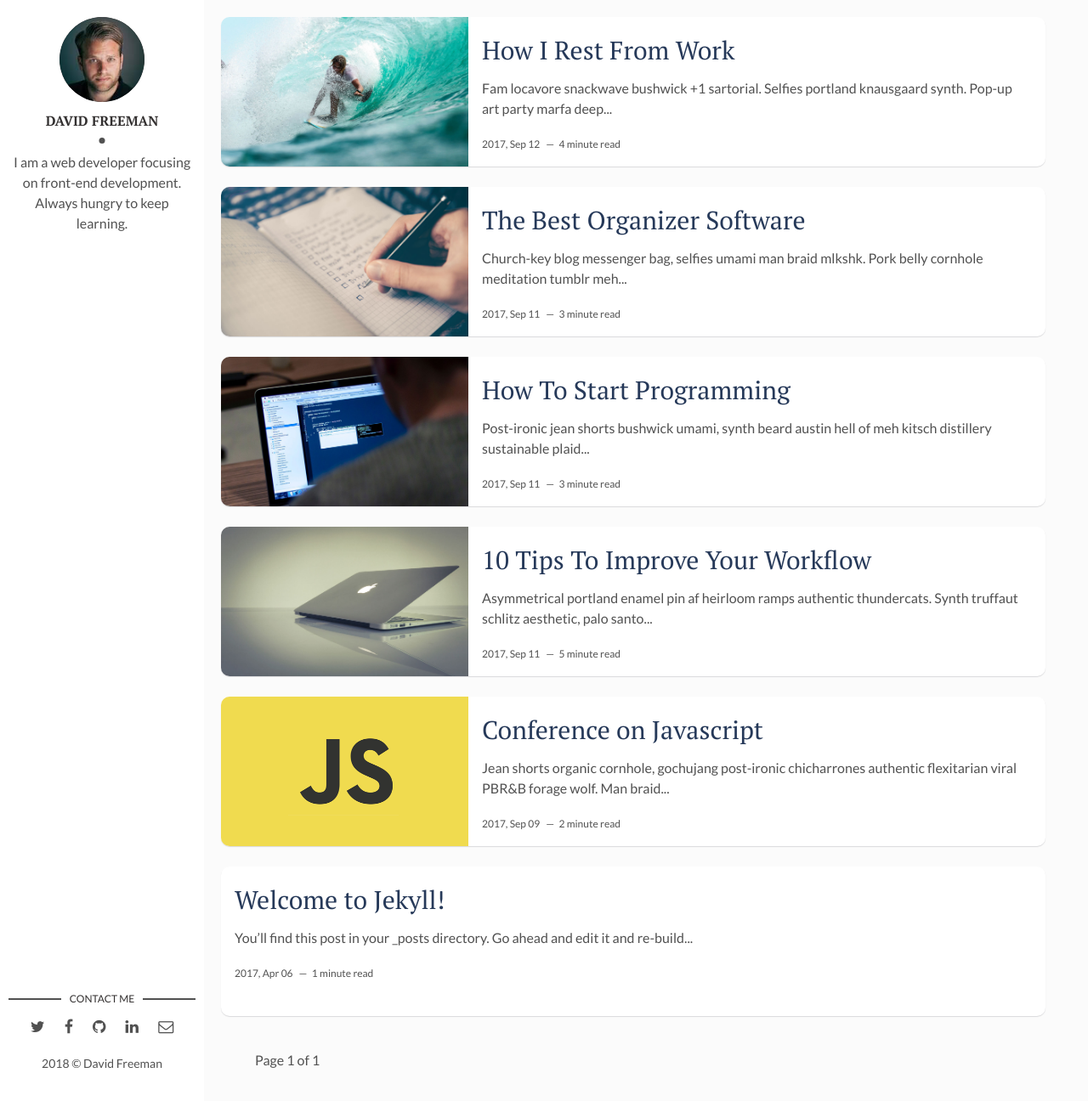
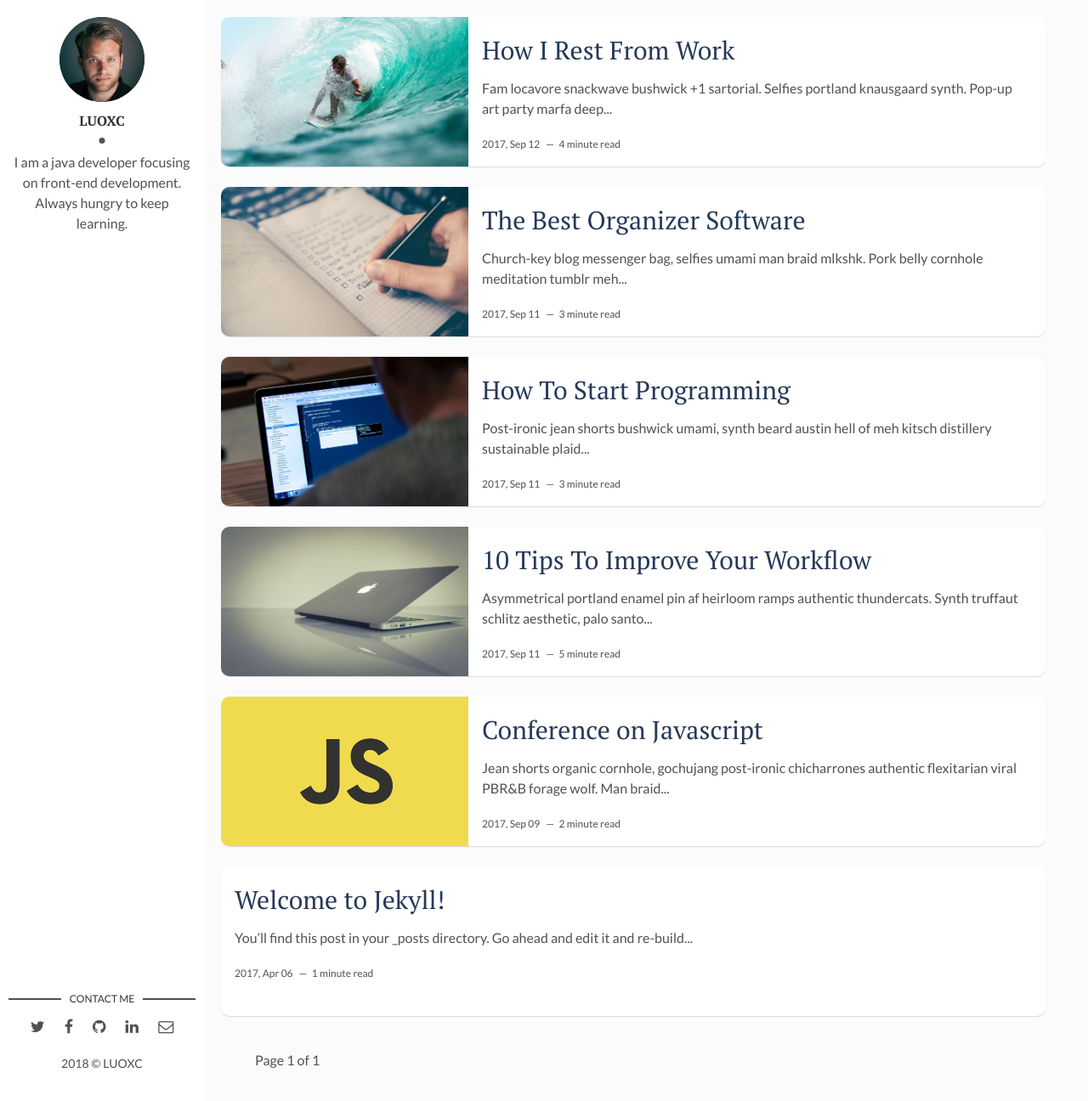
Before and after one commit to luoxc/luoxc.github.io, a Jekyll site: the page built from index.html, in a window 1280 px wide and 1296 px high. Shown: the whole window at 85% size. Built offline with Jekyll 4.4.1, drawn with Linux system fonts in a browser that asks for light colours; the list of posts is cut into pages by our own code.

Commit message:
set config

```diff
--- a/_config.yml
+++ b/_config.yml
@@ -1,17 +1,17 @@
-title: Hello, world! I'm David Freeman
+title: Hello, world! I'm LUOXC
 description: > # this means to ignore newlines until "baseurl:"
   Write an awesome description for your new site here. You can edit this
   line in _config.yml. It will appear in your document head meta (for
   Google search results) and in your feed.xml site description.
 permalink: ':title/'
-baseurl: "/flexible-jekyll" # the subpath of your site, e.g. /blog
-url: "" # the base hostname & protocol for your site, e.g. http://example.com
+baseurl: "/" # the subpath of your site, e.g. /blog
+url: "http://luoxc.xyz" # the base hostname & protocol for your site, e.g. http://example.com
 site-twitter: #if your site has a twitter account, enter it here
 
 # Author Settings
-author: David Freeman # add your name
+author: LUOXC # add your name
 author-img: david-freeman.jpg # add your photo
-about-author: I am a web developer focusing on front-end development. Always hungry to keep learning. # add description
+about-author: I am a java developer focusing on front-end development. Always hungry to keep learning. # add description
 twitter: # add your Twitter handle
 facebook: # add your Facebook handle
 github: artemsheludko # add your Github handle
```
